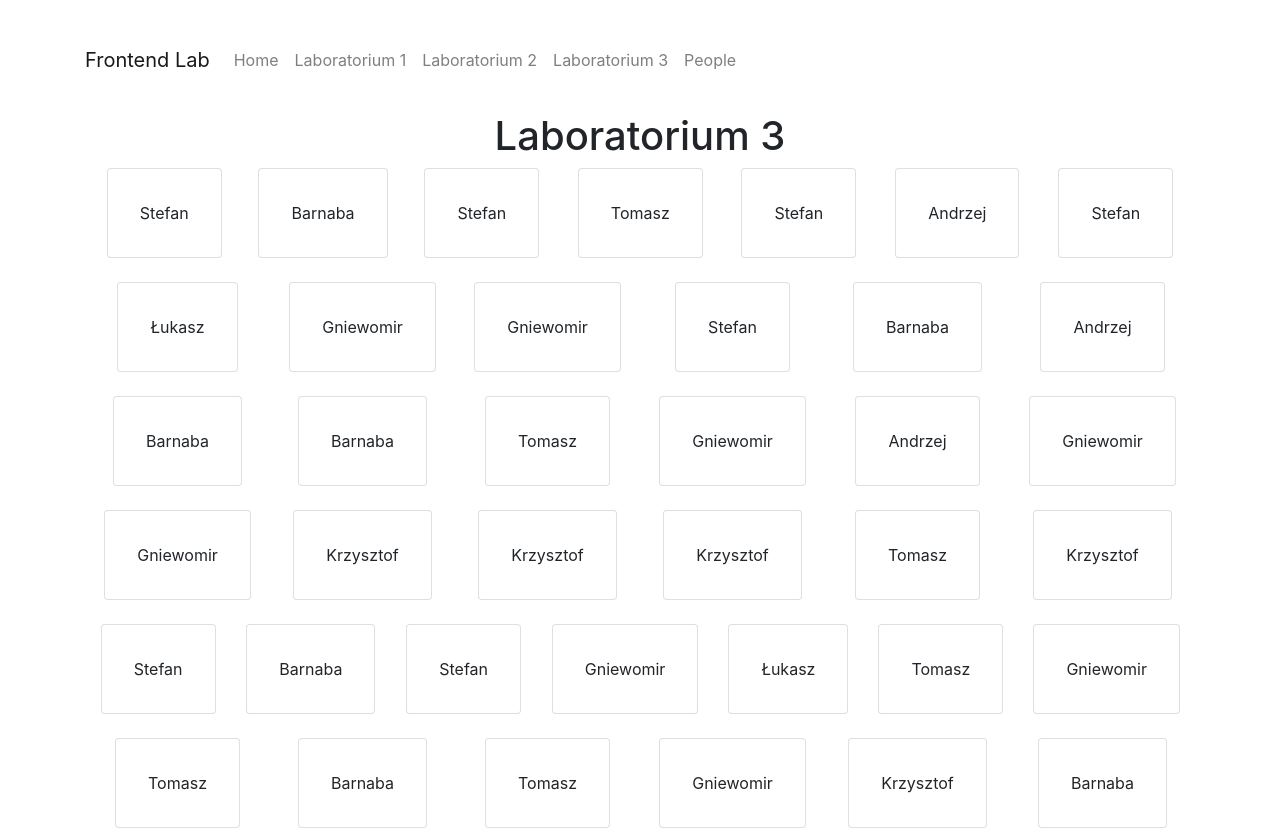
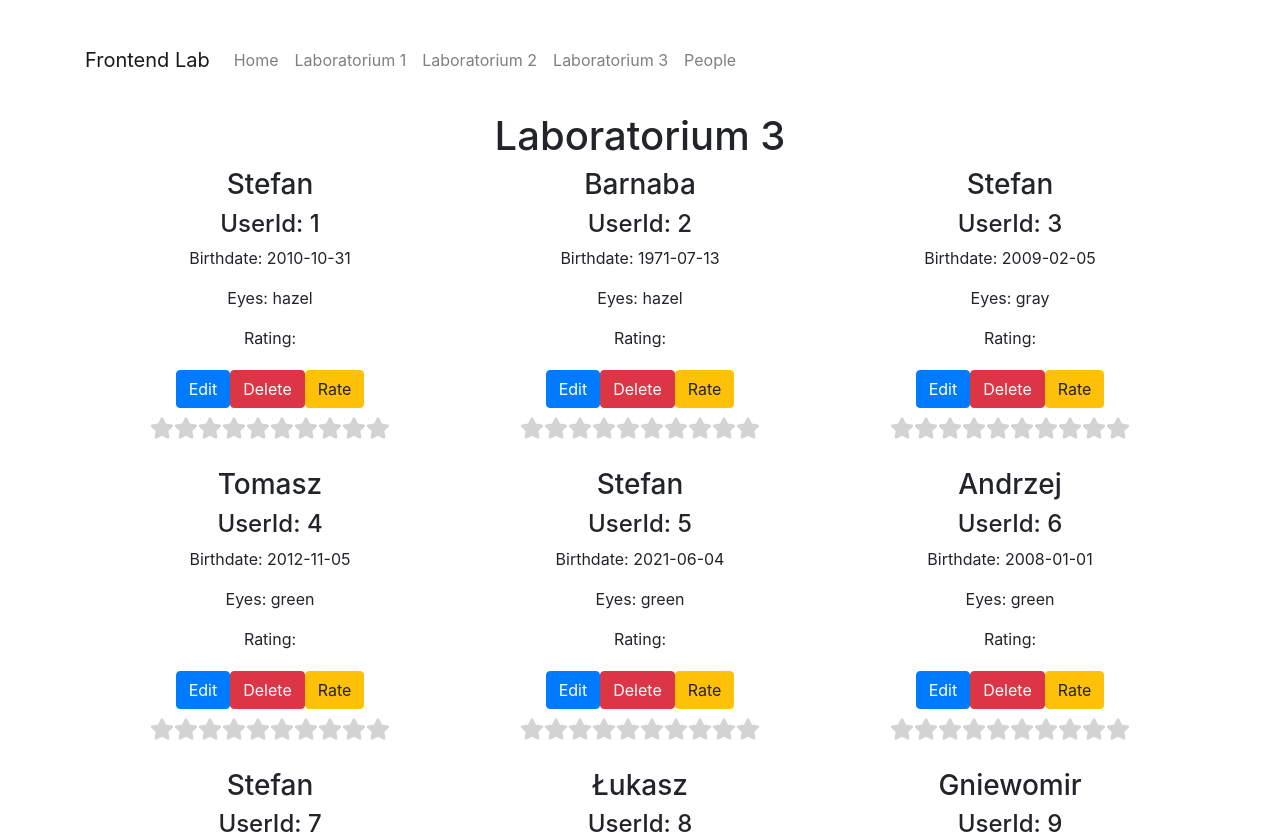
Before and after one commit to TJaskowski/ReactLab, a React (Vite) app: page /lab3 in a window 1280 px wide. Shown: the top 834 px of the page. Built offline with nearby package versions, Linux system fonts and the light colour scheme.

Commit message:
bug fixed

```diff
--- a/src/components/FlexContainer.jsx
+++ b/src/components/FlexContainer.jsx
@@ -9,8 +9,8 @@ function FlexContainer({element: Element, data}) {
     <Container>
       <Row>
         {items.map((item) =>
-            <Col  className='d-flex justify-content-center mb-4'>
-                <Element key={item.id} {...item}/>
+            <Col key={item.id} className='d-flex justify-content-center mb-4'>
+                <Element person={item} dispatch={dispatch}/>
             </Col>
         )}
       </Row>
--- a/src/components/PersonProfile.jsx
+++ b/src/components/PersonProfile.jsx
@@ -2,33 +2,58 @@ import React, { useState } from 'react'
 import { Button } from 'react-bootstrap'
 import RatingBar from './RatingBar';
 
-function PersonProfile( {person} ) {
-  const [rank, setRank] = useState(0);
+function PersonProfile( {person, dispatch} ) {
+  // const [rank, setRank] = useState(0);
 
-  const rateClick = () => {
-    if(rank === 0){
-      setRank(10);
-    } else if(rank === 10){
-      setRank(1);
-    } else {
-      setRank(rank + 1);
-    }
-  }
+  // const rateClick = () => {
+  //   if(rank === 0){
+  //     setRank(10);
+  //   } else if(rank === 10){
+  //     setRank(1);
+  //   } else {
+  //     setRank(rank + 1);
+  //   }
+  // }
+
   return (
     <>
-      <div>
+      <div key={person.id}>
         <h3>{person.name}</h3>
         <h4>UserId: {person.id}</h4>
         <p>
             <span>Birthdate: {person.birth}</span>
+        </p>
+        <p>
             <span>Eyes: {person.eyes}</span>
         </p>
+        <p>
+             <span>Rating: {person.rating}</span>
+        </p>
         <div className="d-flex justify-content-center align-items-center p-1" >
-        <Button class="btn btn-primary" onClick={()=>{}}>Edit</Button>
-        <Button class="btn btn-danger" onClick={()=>{}}>Delete</Button>
-        <Button class="btn btn-warning" onClick={rateClick}>Rate </Button>
+
+        <Button className="btn btn-primary" onClick={() => {
+          dispatch({
+            type: 'edit',
+            id: person.id
+            });
+          }}>Edit</Button>
+
+        <Button className="btn btn-danger" onClick={() => {
+          dispatch({
+            type: 'delete',
+            id: person.id
+            });
+        }}>Delete</Button>
+
+        <Button className="btn btn-warning" onClick={() => {
+          dispatch({
+            type: 'rate',
+            id: person.id
+          });
+        }}>Rate </Button>
         </div>
-        <RatingBar rate={rank}/>
+
+        <RatingBar rate={person.rating}/>
       </div>
     </>
   )
--- a/src/data/AppReducer.js
+++ b/src/data/AppReducer.js
@@ -1,11 +1,15 @@
 export default function AppReducer(state, action){
     switch(action.type){
         case "edit":
+            console.log("edit pushed")
             return state;
         case "rate":{
-            return state;
+            return state.map(item => item.id === action.id ?
+                { ...item, rating: item.rating === 10 ? 0 : item.rating +1}
+                : item
+            );
         }
         case "delete":
-            return state;
+            return state.filter(item => item.id !== action.id);
     }
 }
--- a/src/pages/Lab1Page.jsx
+++ b/src/pages/Lab1Page.jsx
@@ -1,16 +1,16 @@
+import PersonProfile from "../components/PersonProfile";
 import {data} from "../data/module-data";
-
-const NameItem = ({name, id}) => <li key={id}>{name}</li>;
 
 function Lab1Page() {
     return (
         <>
         <h1>Laboratorium 1</h1>
-        <ul>
-            {data.map((person, i) =>
-            <NameItem name={person.name} id={person.id} key={i}/>
-            )}
-        </ul>
+        <div>
+            {data.map((person) => (
+            <div key={person.id}>
+                <PersonProfile person={person}/>
+                </div>))}
+        </div>
         </>
      );
 }
--- a/src/pages/Lab3Page.jsx
+++ b/src/pages/Lab3Page.jsx
@@ -2,16 +2,20 @@ import React from 'react'
 import { Card, CardText } from 'react-bootstrap'
 import FlexContainer from '../components/FlexContainer'
 import { data } from '../data/module-data'
+import PersonProfile from '../components/PersonProfile'
 function Lab3Page() {
-    const Item = ({name, id}) => (
-        <Card>
-            <CardText>{name}</CardText>
-        </Card>
-    )
+    // const Item = ({name, id}) => (
+    //     <Card>
+    //         <CardText>{name}</CardText>
+
+    //         {/* {data.map((person) =>
+    //         <PersonProfile person={person}></PersonProfile>)} */}
+    //     </Card>
+    // )
   return (
     <div>
       <h1>Laboratorium 3</h1>
-      <FlexContainer element={Item} data={data}></FlexContainer>
+      <FlexContainer element={PersonProfile} data={data}></FlexContainer>
     </div>
   )
 }
```
